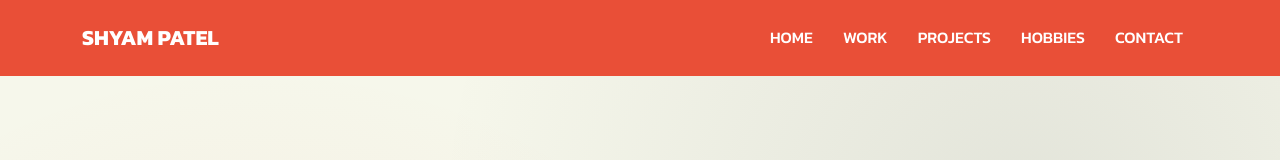
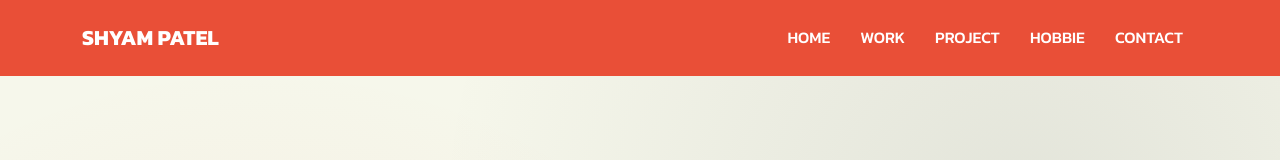
Before and after one commit to shyam-works/shyam, a React (Create React App) app: page / in a window 1280 px wide. Shown: the top 160 px of the page. Built offline with nearby package versions, Linux system fonts and the light colour scheme; a web font is replaced by a local one.

Commit message:
Update Navbar.js

```diff
--- a/src/Navbar.js
+++ b/src/Navbar.js
@@ -53,12 +53,12 @@ export default function Navbar() {
             </li>
             <li className="nav-item">
               <button className="nav-link btn" onClick={handleProjectClick}>
-                Projects
+                Project
               </button>
             </li>
             <li className="nav-item">
               <button className="nav-link btn" onClick={handleHobbyClick}>
-                Hobbies
+                Hobbie
               </button>
             </li>
             <li className="nav-item">
```
